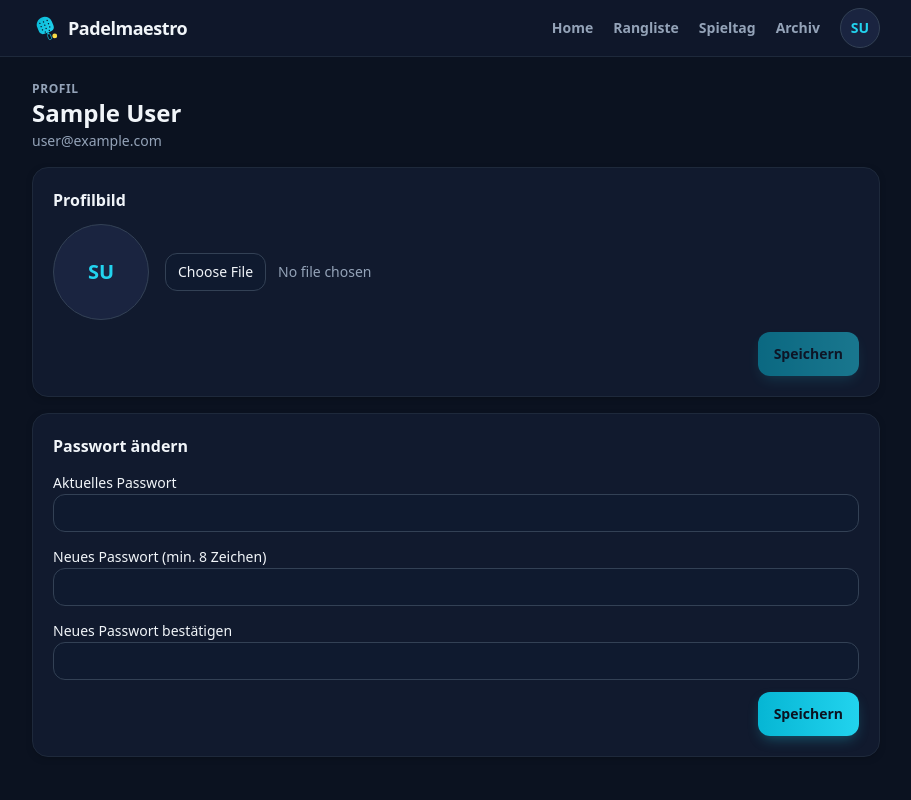
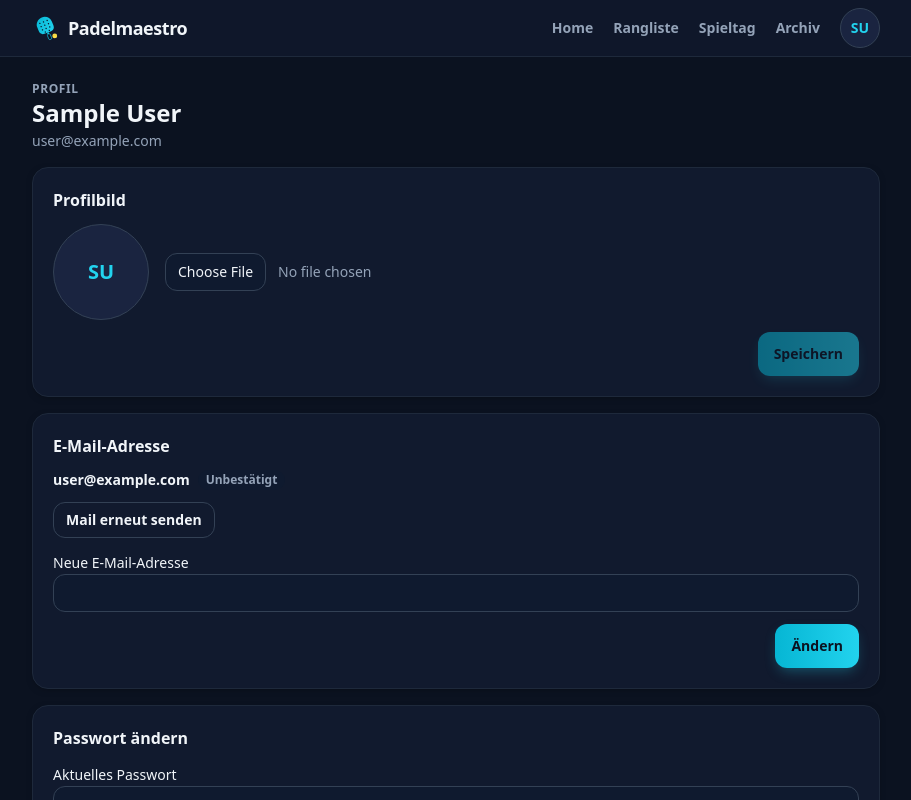
Before and after one commit to patrick0585/PadelMaestro, a Next.js app: page /profil in a window 1280 px wide. Shown: the top 800 px of the page, without its empty margins (184-1095 px from the left). Built offline with nearby package versions, Linux system fonts and the light colour scheme; no server answers; the database is empty; sample sign-in values are in the browser's storage.

Commit message:
Profil: E-Mail-Adresse ändern, Hinweisbanner

```diff
--- a/src/app/page.tsx
+++ b/src/app/page.tsx
@@ -10,6 +10,7 @@ import { Avatar } from "@/components/ui/avatar";
 import { StatTile } from "@/components/ui/stat-tile";
 import { DashboardHero, type HeroState } from "./dashboard-hero";
 import { DayPpgStrip } from "@/components/day-ppg-strip";
+import { EmailNotice } from "@/components/email-notice";
 import { NoGroupNotice } from "@/components/no-group-notice";
 
 export const dynamic = "force-dynamic";
@@ -120,6 +121,8 @@ export default async function DashboardPage() {
           <p className="mt-0.5 text-sm text-foreground-muted">{subtitle}</p>
         </div>
       </header>
+
+      <EmailNotice playerId={session.user.id} />
 
       {heroState && <DashboardHero state={heroState} />}
 
--- /dev/null
+++ b/src/app/profil/email-form.tsx
@@ -0,0 +1,106 @@
+"use client";
+import { useState } from "react";
+import { Input, Label } from "@/components/ui/input";
+import { Button } from "@/components/ui/button";
+import { ResendVerificationButton } from "@/components/resend-verification-button";
+
+type Status =
+  | { kind: "idle" }
+  | { kind: "submitting" }
+  | { kind: "success"; address: string }
+  | { kind: "error"; message: string };
+
+const ERRORS: Record<number, string> = {
+  409: "Diese Adresse ist schon vergeben.",
+  503: "Mail konnte nicht gesendet werden, bitte später erneut versuchen.",
+  429: "Zu viele Versuche, bitte später.",
+  400: "Bitte eine gültige E-Mail-Adresse eingeben.",
+};
+
+export function EmailForm({
+  email,
+  pendingEmail,
+  emailVerified,
+}: {
+  email: string;
+  pendingEmail: string | null;
+  emailVerified: boolean;
+}) {
+  const [value, setValue] = useState("");
+  const [status, setStatus] = useState<Status>({ kind: "idle" });
+
+  async function onSubmit(e: React.FormEvent) {
+    e.preventDefault();
+    const address = value.trim();
+    setStatus({ kind: "submitting" });
+    try {
+      const res = await fetch("/api/profile/email", {
+        method: "POST",
+        headers: { "content-type": "application/json" },
+        body: JSON.stringify({ email: address }),
+      });
+      if (res.status === 204) {
+        setStatus({ kind: "success", address });
+        setValue("");
+        return;
+      }
+      if (res.status === 401) {
+        window.location.href = "/login";
+        return;
+      }
+      setStatus({
+        kind: "error",
+        message: ERRORS[res.status] ?? "Unerwarteter Fehler. Bitte erneut versuchen.",
+      });
+    } catch {
+      setStatus({ kind: "error", message: "Unerwarteter Fehler. Bitte erneut versuchen." });
+    }
+  }
+
+  return (
+    <div className="space-y-3">
+      <div className="flex flex-wrap items-center gap-2 text-sm">
+        <span className="break-all font-semibold text-foreground">{email}</span>
+        <span
+          className={`rounded-full px-2 py-0.5 text-xs font-semibold ${
+            emailVerified ? "bg-success-soft/40 text-success" : "bg-surface-muted text-foreground-muted"
+          }`}
+        >
+          {emailVerified ? "Bestätigt" : "Unbestätigt"}
+        </span>
+      </div>
+      {pendingEmail && (
+        <p className="text-sm text-foreground-muted">Bestätigung ausstehend für {pendingEmail}</p>
+      )}
+      {!emailVerified && <ResendVerificationButton />}
+      <form onSubmit={onSubmit} className="space-y-3">
+        <div>
+          <Label htmlFor="new-email">Neue E-Mail-Adresse</Label>
+          <Input
+            id="new-email"
+            type="email"
+            autoComplete="email"
+            value={value}
+            onChange={(e) => setValue(e.target.value)}
+            required
+          />
+        </div>
+        {status.kind === "error" && (
+          <p role="alert" className="rounded-xl bg-destructive-soft/40 px-3 py-2 text-sm text-destructive">
+            {status.message}
+          </p>
+        )}
+        {status.kind === "success" && (
+          <p role="status" className="rounded-xl bg-success-soft/40 px-3 py-2 text-sm text-success">
+            Wir haben dir eine Mail an {status.address} geschickt.
+          </p>
+        )}
+        <div className="flex justify-end">
+          <Button type="submit" loading={status.kind === "submitting"}>
+            Ändern
+          </Button>
+        </div>
+      </form>
+    </div>
+  );
+}
--- a/src/app/profil/page.tsx
+++ b/src/app/profil/page.tsx
@@ -4,6 +4,8 @@ import { prisma } from "@/lib/db";
 import { Card, CardBody } from "@/components/ui/card";
 import { ChangePasswordForm } from "./change-password-form";
 import { AvatarUploader } from "./avatar-uploader";
+import { EmailForm } from "./email-form";
+import { EmailNotice } from "@/components/email-notice";
 
 export const dynamic = "force-dynamic";
 
@@ -13,18 +15,21 @@ export default async function ProfilePage() {
 
   const player = await prisma.player.findUnique({
     where: { id: session.user.id },
-    select: { avatarVersion: true },
+    select: { avatarVersion: true, email: true, emailVerifiedAt: true, pendingEmail: true },
   });
   const avatarVersion = player?.avatarVersion ?? 0;
+  const email = player?.email ?? session.user.email;
 
   return (
     <div className="space-y-4">
+      <EmailNotice playerId={session.user.id} />
+
       <header>
         <p className="text-xs font-semibold uppercase tracking-wider text-foreground-muted">
           Profil
         </p>
         <h1 className="text-2xl font-bold text-foreground">{session.user.name}</h1>
-        <p className="mt-0.5 text-sm text-foreground-muted">{session.user.email}</p>
+        <p className="mt-0.5 text-sm text-foreground-muted">{email}</p>
       </header>
 
       <Card>
@@ -40,6 +45,17 @@ export default async function ProfilePage() {
 
       <Card>
         <CardBody className="space-y-3">
+          <h2 className="text-base font-semibold text-foreground">E-Mail-Adresse</h2>
+          <EmailForm
+            email={email ?? ""}
+            pendingEmail={player?.pendingEmail ?? null}
+            emailVerified={!!player?.emailVerifiedAt}
+          />
+        </CardBody>
+      </Card>
+
+      <Card>
+        <CardBody className="space-y-3">
           <h2 className="text-base font-semibold text-foreground">Passwort ändern</h2>
           <ChangePasswordForm />
         </CardBody>
--- /dev/null
+++ b/src/components/email-notice-client.tsx
@@ -0,0 +1,63 @@
+"use client";
+import { useEffect, useState } from "react";
+import Link from "next/link";
+import { ResendVerificationButton } from "@/components/resend-verification-button";
+
+const DISMISS_KEY = "email-notice-dismissed";
+
+const TEXT = {
+  placeholder: "Hinterlege deine E-Mail-Adresse, damit du dein Passwort zurücksetzen kannst.",
+  unverified: "Bitte bestätige deine E-Mail-Adresse.",
+} as const;
+
+export function EmailNoticeClient({
+  variant,
+  pending,
+}: {
+  variant: "placeholder" | "unverified";
+  pending: string | null;
+}) {
+  const [dismissed, setDismissed] = useState(false);
+
+  useEffect(() => {
+    try {
+      if (window.sessionStorage.getItem(DISMISS_KEY) === "1") setDismissed(true);
+    } catch {
+      // Storage nicht verfügbar: Banner bleibt sichtbar
+    }
+  }, []);
+
+  if (dismissed) return null;
+
+  function dismiss() {
+    try {
+      window.sessionStorage.setItem(DISMISS_KEY, "1");
+    } catch {
+      // egal
+    }
+    setDismissed(true);
+  }
+
+  return (
+    <div className="flex items-start gap-3 rounded-2xl border border-border bg-surface p-4">
+      <div className="min-w-0 flex-1 space-y-2">
+        <p className="text-sm font-semibold text-foreground">{TEXT[variant]}</p>
+        {pending && (
+          <p className="text-sm text-foreground-muted">Bestätigung ausstehend für {pending}</p>
+        )}
+        <Link href="/profil" className="inline-block text-sm font-semibold text-primary">
+          Zum Profil
+        </Link>
+        {variant === "unverified" && <ResendVerificationButton />}
+      </div>
+      <button
+        type="button"
+        aria-label="Hinweis schließen"
+        onClick={dismiss}
+        className="shrink-0 rounded-lg px-2 text-lg leading-none text-foreground-muted hover:text-foreground"
+      >
+        ×
+      </button>
+    </div>
+  );
+}
--- /dev/null
+++ b/src/components/email-notice.tsx
@@ -0,0 +1,12 @@
+import { prisma } from "@/lib/db";
+import { EmailNoticeClient } from "./email-notice-client";
+
+export async function EmailNotice({ playerId }: { playerId: string }) {
+  const player = await prisma.player.findUnique({
+    where: { id: playerId },
+    select: { email: true, emailVerifiedAt: true, pendingEmail: true },
+  });
+  if (!player || player.emailVerifiedAt) return null;
+  const variant = player.email.endsWith("@padel.local") ? "placeholder" : "unverified";
+  return <EmailNoticeClient variant={variant} pending={player.pendingEmail} />;
+}
--- /dev/null
+++ b/src/components/resend-verification-button.tsx
@@ -0,0 +1,53 @@
+"use client";
+import { useState } from "react";
+import { Button } from "@/components/ui/button";
+
+type Status =
+  | { kind: "idle" }
+  | { kind: "sending" }
+  | { kind: "sent" }
+  | { kind: "error"; message: string };
+
+const ERRORS: Record<number, string> = {
+  503: "Mail konnte nicht gesendet werden, bitte später erneut versuchen.",
+  429: "Zu viele Versuche, bitte später.",
+};
+
+export function ResendVerificationButton() {
+  const [status, setStatus] = useState<Status>({ kind: "idle" });
+
+  async function onClick() {
+    setStatus({ kind: "sending" });
+    try {
+      const res = await fetch("/api/profile/email/resend", { method: "POST" });
+      if (res.status === 204) {
+        setStatus({ kind: "sent" });
+        return;
+      }
+      setStatus({
+        kind: "error",
+        message: ERRORS[res.status] ?? "Unerwarteter Fehler. Bitte erneut versuchen.",
+      });
+    } catch {
+      setStatus({ kind: "error", message: "Unerwarteter Fehler. Bitte erneut versuchen." });
+    }
+  }
+
+  return (
+    <div className="space-y-2">
+      <Button type="button" variant="secondary" size="sm" onClick={onClick} loading={status.kind === "sending"}>
+        Mail erneut senden
+      </Button>
+      {status.kind === "error" && (
+        <p role="alert" className="rounded-xl bg-destructive-soft/40 px-3 py-2 text-sm text-destructive">
+          {status.message}
+        </p>
+      )}
+      {status.kind === "sent" && (
+        <p role="status" className="rounded-xl bg-success-soft/40 px-3 py-2 text-sm text-success">
+          Mail gesendet.
+        </p>
+      )}
+    </div>
+  );
+}
```
Also changed, not shown: 2 other files (tests, documents, lock files or other folders).
